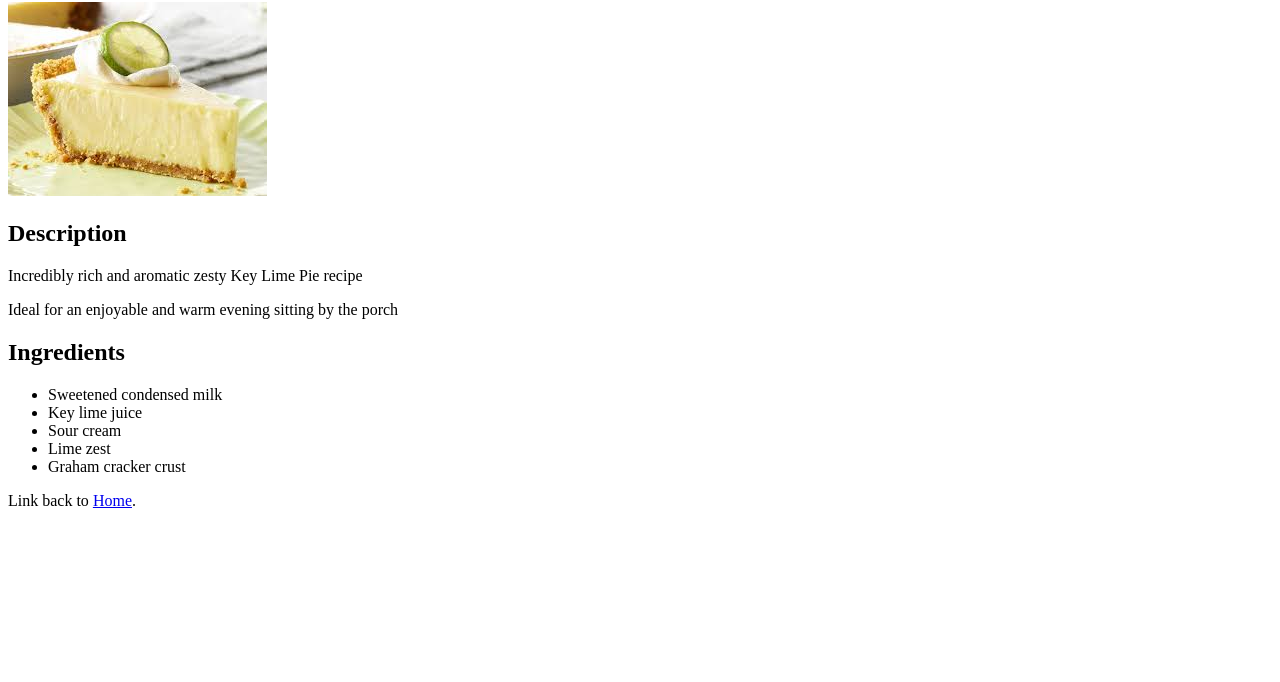
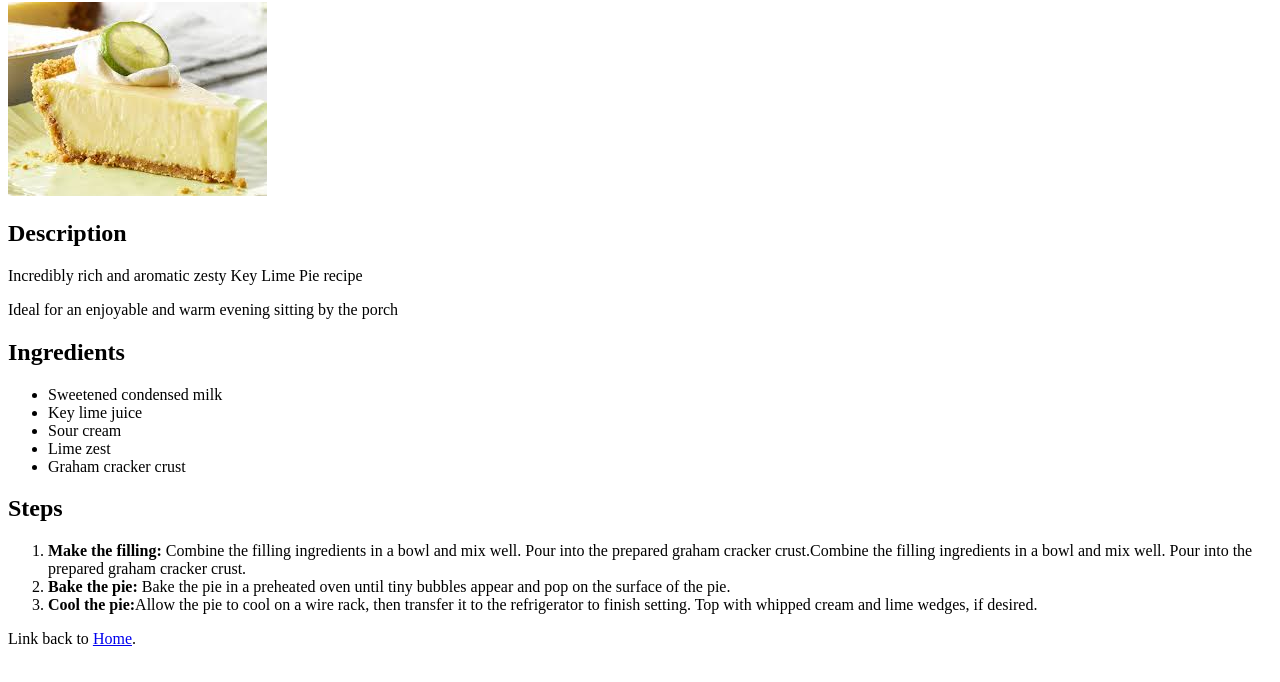
Before and after one commit to theolaf76104/odin-recipes, a plain HTML site: page recipes/key-lime-pie.html in a window 1280 px wide. Shown: the part 78-760 px from the top of the page. Drawn offline with Linux system fonts and the light colour scheme.

Commit message:
Create steps heading and list steps

```diff
--- a/recipes/key-lime-pie.html
+++ b/recipes/key-lime-pie.html
@@ -22,6 +22,15 @@
         <li>Graham cracker crust</li>
     </ul>
 
+    <h2>Steps</h2>
+    <ol>
+        <li><b>Make the filling:</b> Combine the filling ingredients in a bowl and mix well. Pour into the prepared graham cracker crust.Combine the filling ingredients in a bowl and mix well.
+             Pour into the prepared graham cracker crust.</li>
+        <li><b>Bake the pie:</b> Bake the pie in a preheated oven until tiny bubbles appear and pop on the surface of the pie.</li>
+        <li><b>Cool the pie:</b>Allow the pie to cool on a wire rack, then transfer it to the refrigerator to finish setting.
+             Top with whipped cream and lime wedges, if desired. </li>
+    </ol>
+
     <p>Link back to <a href="../index.html" rel="noopener noreferrer">Home</a>.</p>
 </body>
 </html>
```
